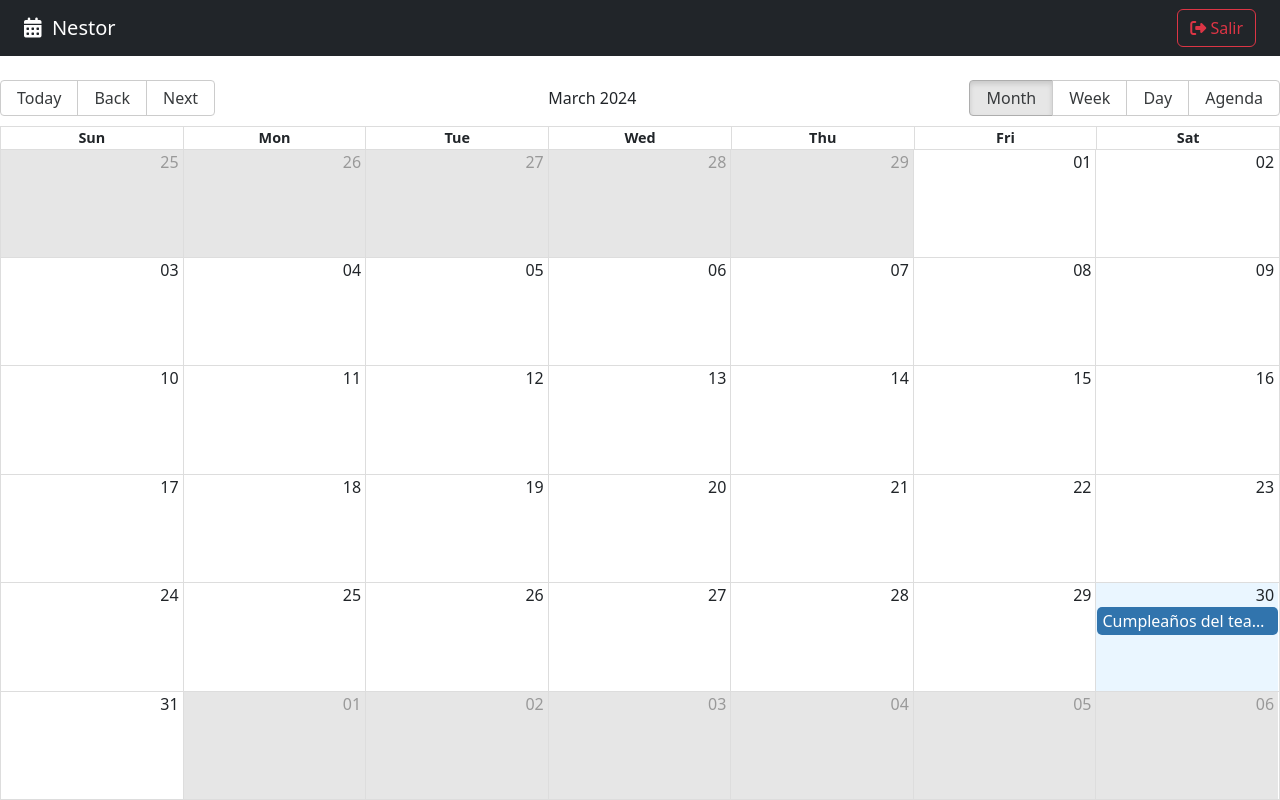
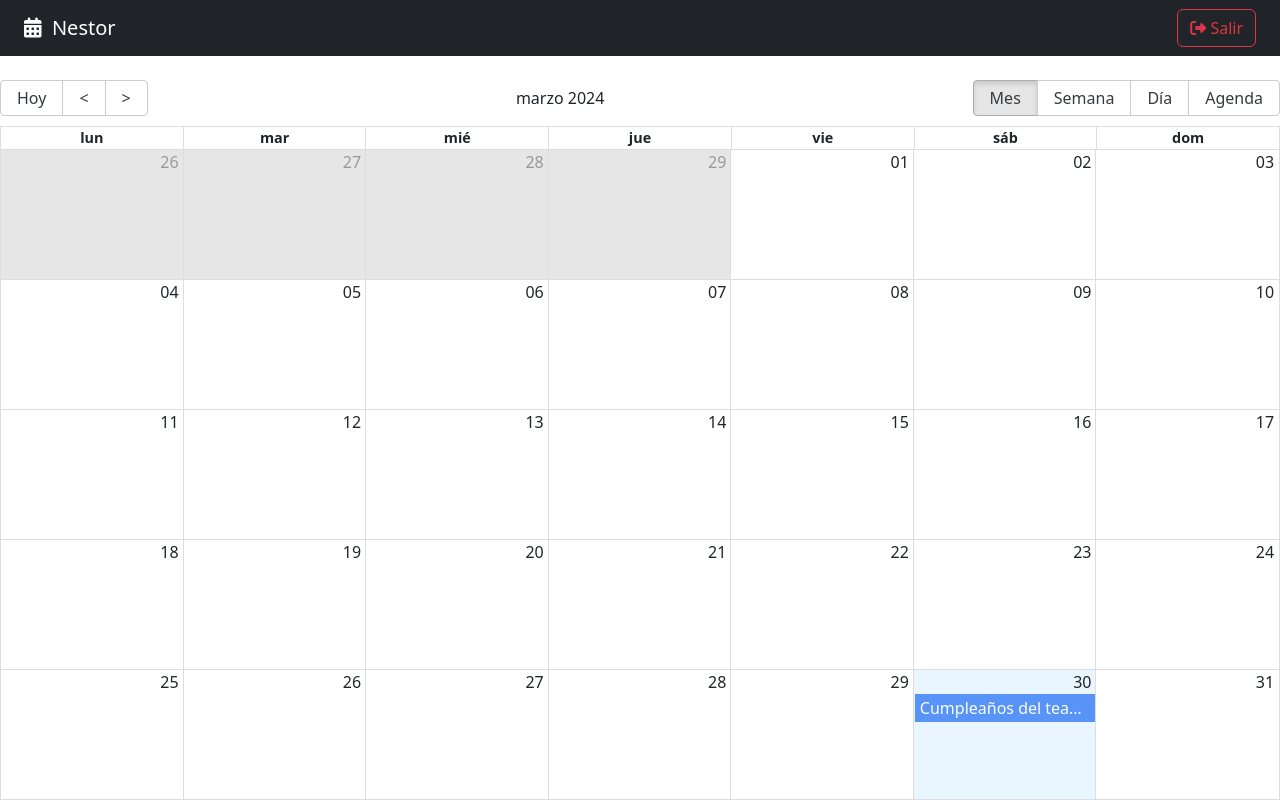
Before and after one commit to rotsenk/Agenda-Redux, a React (Vite) app in the folder agenda-redux/: page / in a window 1280 px wide. Built offline with nearby package versions, Linux system fonts and the light colour scheme.

Commit message:
Configurando algunos eventos en el Calendario

```diff
--- a/agenda-redux/src/calendar/pages/CalendarPage.jsx
+++ b/agenda-redux/src/calendar/pages/CalendarPage.jsx
@@ -1,27 +1,11 @@
-import { Calendar, dateFnsLocalizer } from 'react-big-calendar';
+import { Calendar } from 'react-big-calendar';
 import 'react-big-calendar/lib/css/react-big-calendar.css';
 
-import enUS from 'date-fns/locale/en-US';
-import { addHours, format, parse, startOfWeek, getDay } from 'date-fns';
+import { addHours } from 'date-fns';
+import { Navbar } from "../";
+import { localizer, getMessagesES } from '../../helpers';
 
-import { Navbar } from "../";
 
-const locales = {
-  'en-US': enUS,
-}
-
-const localizer = dateFnsLocalizer({
-  format,
-  parse,
-  startOfWeek,
-  getDay,
-  locales,
-})
-
-//creamos una lista de eventos, así rapidamente
-//con addHours, podemos elegir una fecha y sumarle horas, en este caso 2
-//aquí podemos poner eventos personalizados, los unicos obligatorios son
-//title, start, y end
 const events = [{
   title: 'Cumpleaños del team leader',
   notes: 'Comprar una taza de spiderman pequeño',
@@ -33,19 +17,43 @@
     name: 'Nestor'
   }
 }]
-//reemplazamos por myEventList
+
 
 export const CalendarPage = () => {
+
+  //este evento se va a disparar, cuando suceda algo en el calendario
+  //si hago clic, lo selecciono, navego dentro del calendario
+  //porque en todo momento se vuelve a reprocesar estas propiedades
+  const eventStyleGetter = ( event, start, end, isSelected ) => {
+    console.log({ event, start, end, isSelected });
+
+    //hagamos algunas modificaciones, con un estilo genérico
+    const style = {
+      backgroundColor: '#347cf7',
+      borderRadius: '0px',
+      opacity: 0.8,
+      color: 'white'
+    }
+
+    return{
+      style
+    }
+
+  }
+
   return (
     <>
       <Navbar />
 
       <Calendar
+        culture='es'
         localizer={ localizer }
         events={ events }
         startAccessor="start"
         endAccessor="end"
         style={{ height: 'calc( 100vh - 80px)' }}
+        messages={ getMessagesES() }
+        eventPropGetter={ eventStyleGetter }
       />
 
     </>
--- /dev/null
+++ b/agenda-redux/src/helpers/calendarLocalizer.js
@@ -0,0 +1,15 @@
+import { dateFnsLocalizer } from "react-big-calendar";
+import { format, parse, startOfWeek, getDay } from "date-fns";
+import esES from "date-fns/locale/es";
+
+const locales = {
+  es: esES,
+};
+
+export const localizer = dateFnsLocalizer({
+  format,
+  parse,
+  startOfWeek,
+  getDay,
+  locales,
+});
--- /dev/null
+++ b/agenda-redux/src/helpers/getMessages.js
@@ -0,0 +1,17 @@
+export const getMessagesES = () => {
+    return {
+        allDay: 'Todo el día',
+        previous: '<',
+        next: '>',
+        today: 'Hoy',
+        month: 'Mes',
+        week: 'Semana',
+        day: 'Día',
+        agenda: 'Agenda',
+        date: 'Fecha',
+        time: 'Hora',
+        event: 'Evento',
+        noEventsInRange: 'No hay eventos en este rango',
+        showMore: total => `+ Ver más (${total})`
+    }
+}
--- /dev/null
+++ b/agenda-redux/src/helpers/index.js
@@ -0,0 +1,2 @@
+export * from './calendarLocalizer';
+export * from './getMessages';
```
Also changed, not shown: 1 other file (tests, documents, lock files or other folders).
